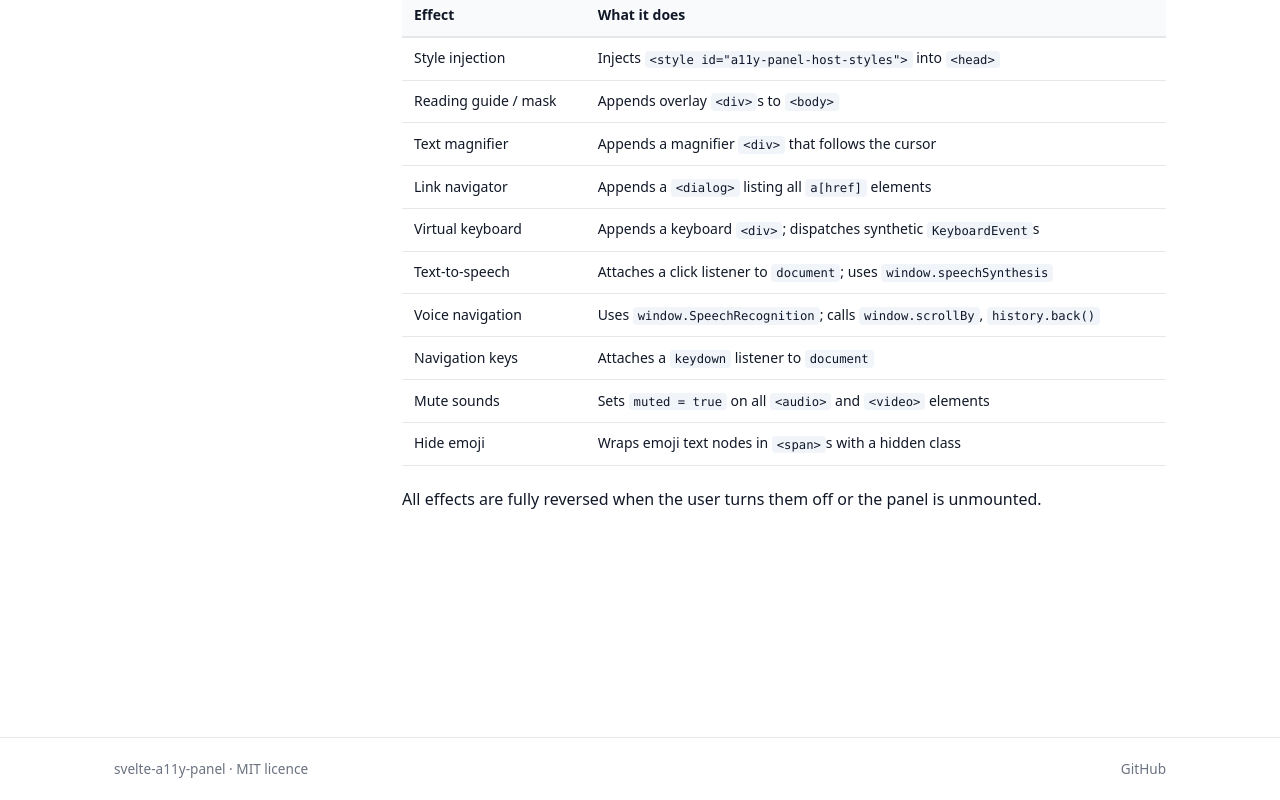
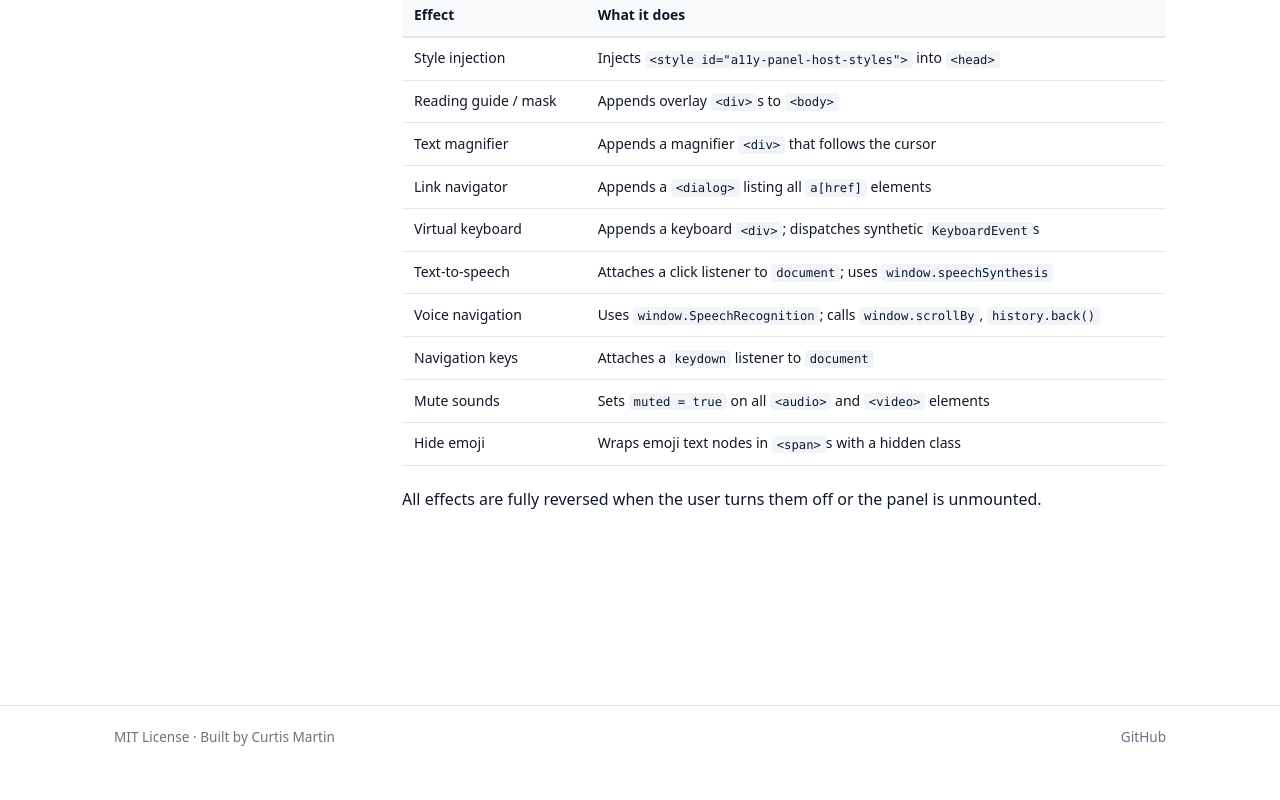
Before and after one commit to curtislmartin/svelte-a11y-panel, a SvelteKit app: page /docs in a window 1280 px wide. Shown: the part 5631-6431 px from the top of the page. After the commit the page ends 6399 px from the top, so only its background shows below. Built offline with nearby package versions, Linux system fonts and the light colour scheme.

Commit message:
fix: unify site footer into shared root layout
Remove per-page footers from home and docs routes; add a single
consistent footer in the root layout so every page has the same text
and styling.

```diff
--- a/src/routes/+layout.svelte
+++ b/src/routes/+layout.svelte
@@ -82,6 +82,13 @@
 
 {@render children()}
 
+<footer class="site-footer">
+  <div class="footer-inner">
+    <span>MIT License · Built by Curtis Martin</span>
+    <a href="https://github.com/curtislmartin/svelte-a11y-panel" target="_blank" rel="noopener">GitHub</a>
+  </div>
+</footer>
+
 <style>
   .site-header {
     position: sticky;
@@ -148,4 +155,20 @@
     line-height: 1;
   }
   .theme-toggle:hover { color: var(--color-heading); background: var(--color-sidebar-bg); }
+  .site-footer {
+    border-top: 1px solid var(--color-border);
+    margin-top: auto;
+  }
+  .footer-inner {
+    max-width: var(--max-width);
+    margin: 0 auto;
+    padding: 1.25rem 1.5rem;
+    display: flex;
+    align-items: center;
+    justify-content: space-between;
+    font-size: 0.85rem;
+    color: var(--color-text-muted);
+  }
+  .footer-inner a { color: var(--color-text-muted); text-decoration: none; }
+  .footer-inner a:hover { color: var(--color-accent); }
 </style>
--- a/src/routes/+page.svelte
+++ b/src/routes/+page.svelte
@@ -85,12 +85,6 @@
   </section>
 
   <!-- Footer -->
-  <footer class="site-footer">
-    <div class="footer-inner">
-      <span>MIT License · Built by <a href="https://github.com/curtislmartin" target="_blank" rel="noopener">Curtis Martin</a></span>
-      <a href="https://github.com/curtislmartin/svelte-a11y-panel" target="_blank" rel="noopener">GitHub</a>
-    </div>
-  </footer>
 </main>
 
 <style>
@@ -208,20 +202,4 @@
     margin-top: 2rem;
   }
 
-  /* Footer */
-  .site-footer {
-    padding: 1.5rem;
-    border-top: 1px solid var(--color-border);
-  }
-  .footer-inner {
-    max-width: var(--max-width);
-    margin: 0 auto;
-    display: flex;
-    justify-content: space-between;
-    align-items: center;
-    font-size: 0.875rem;
-    color: var(--color-text-muted);
-    gap: 1rem;
-    flex-wrap: wrap;
-  }
 </style>
--- a/src/routes/docs/+layout.svelte
+++ b/src/routes/docs/+layout.svelte
@@ -29,13 +29,6 @@
     {@render children()}
   </main>
 </div>
-
-<footer class="docs-footer">
-  <div class="docs-footer-inner">
-    <span>svelte-a11y-panel · MIT licence</span>
-    <a href="https://github.com/curtislmartin/svelte-a11y-panel" target="_blank" rel="noopener">GitHub</a>
-  </div>
-</footer>
 
 <style>
   .docs-shell {
@@ -79,20 +72,4 @@
     .docs-shell { flex-direction: column; }
     .sidebar { position: static; width: 100%; padding: 1.5rem 0 0; }
   }
-  .docs-footer {
-    border-top: 1px solid var(--color-border);
-    margin-top: 2rem;
-  }
-  .docs-footer-inner {
-    max-width: var(--max-width);
-    margin: 0 auto;
-    padding: 1.25rem 1.5rem;
-    display: flex;
-    align-items: center;
-    justify-content: space-between;
-    font-size: 0.85rem;
-    color: var(--color-text-muted);
-  }
-  .docs-footer-inner a { color: var(--color-text-muted); text-decoration: none; }
-  .docs-footer-inner a:hover { color: var(--color-accent); }
 </style>
```
